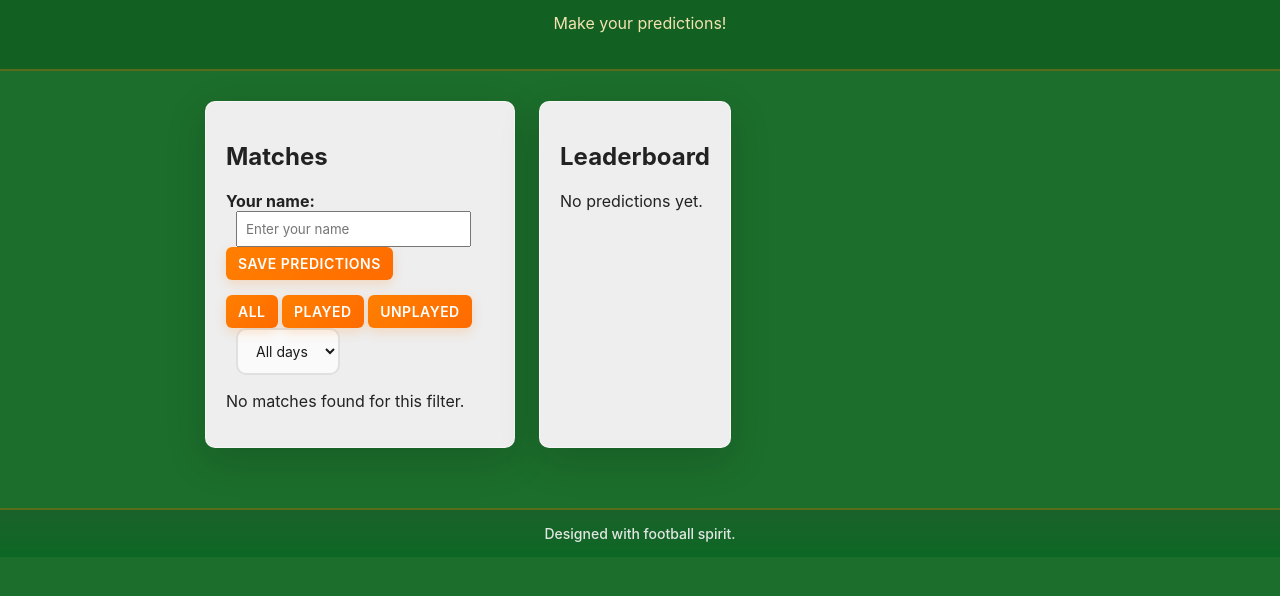
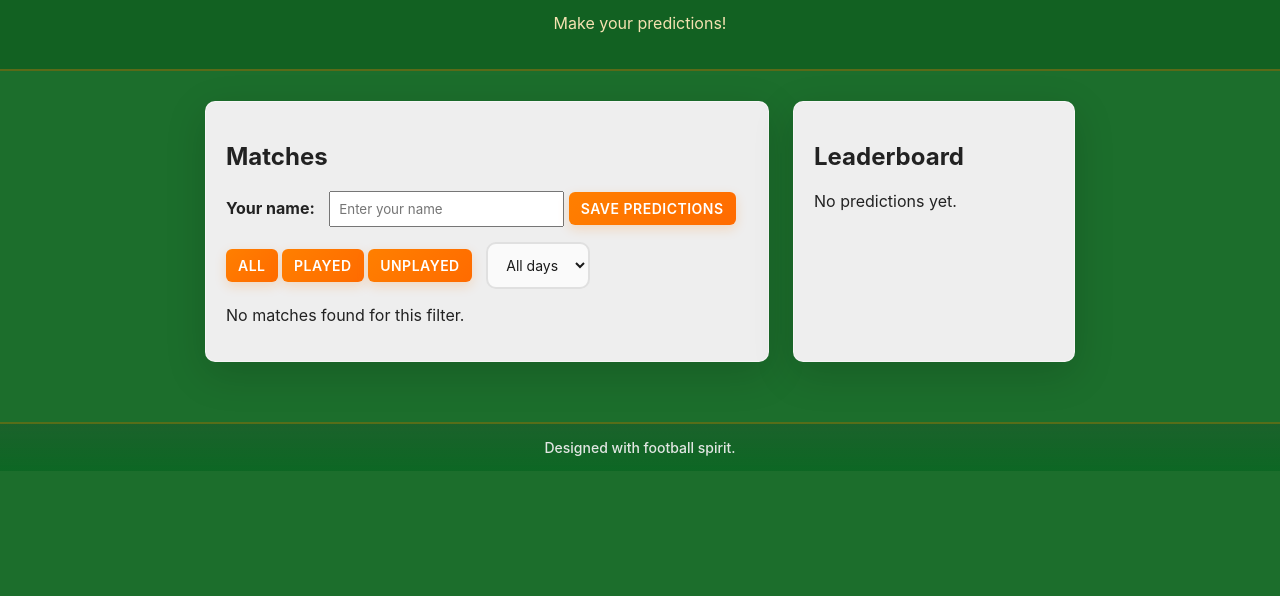
Before and after one commit to JackAvanade/World-Cup-Predictions, a website: page VS_code/index.html in a window 1280 px wide. Shown: the part 74-670 px from the top of the page. Drawn offline with Linux system fonts and the light colour scheme; no server answers.

Commit message:
changed CSS to fix layout

```diff
--- a/VS_code/css/styles.css
+++ b/VS_code/css/styles.css
@@ -94,7 +94,7 @@ body{
 
 .container{
   display: grid;
-  grid-template-columns: 2fr 1fr 320px;
+  grid-template-columns: minmax(0, 2fr) minmax(0, 1fr);
   gap: 24px;
   padding: 32px 24px;
   max-width: 1600px;
```
